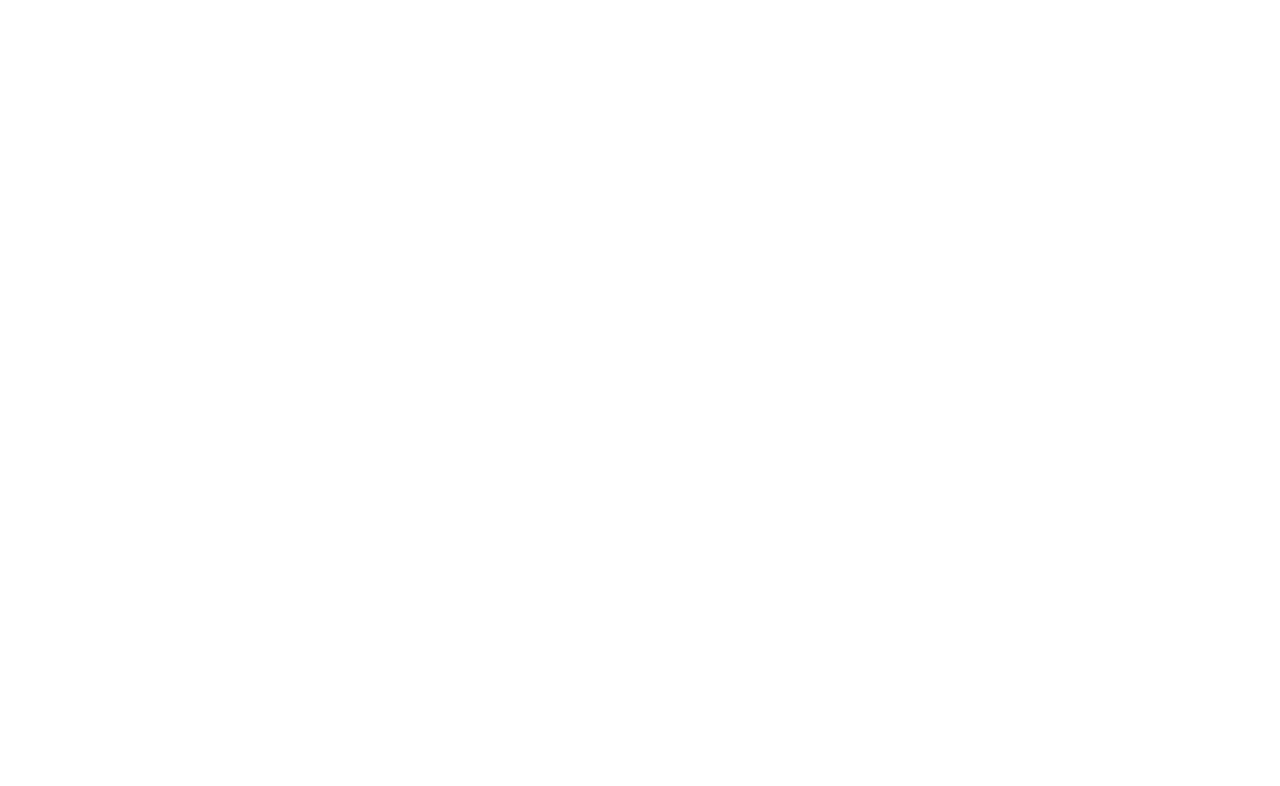
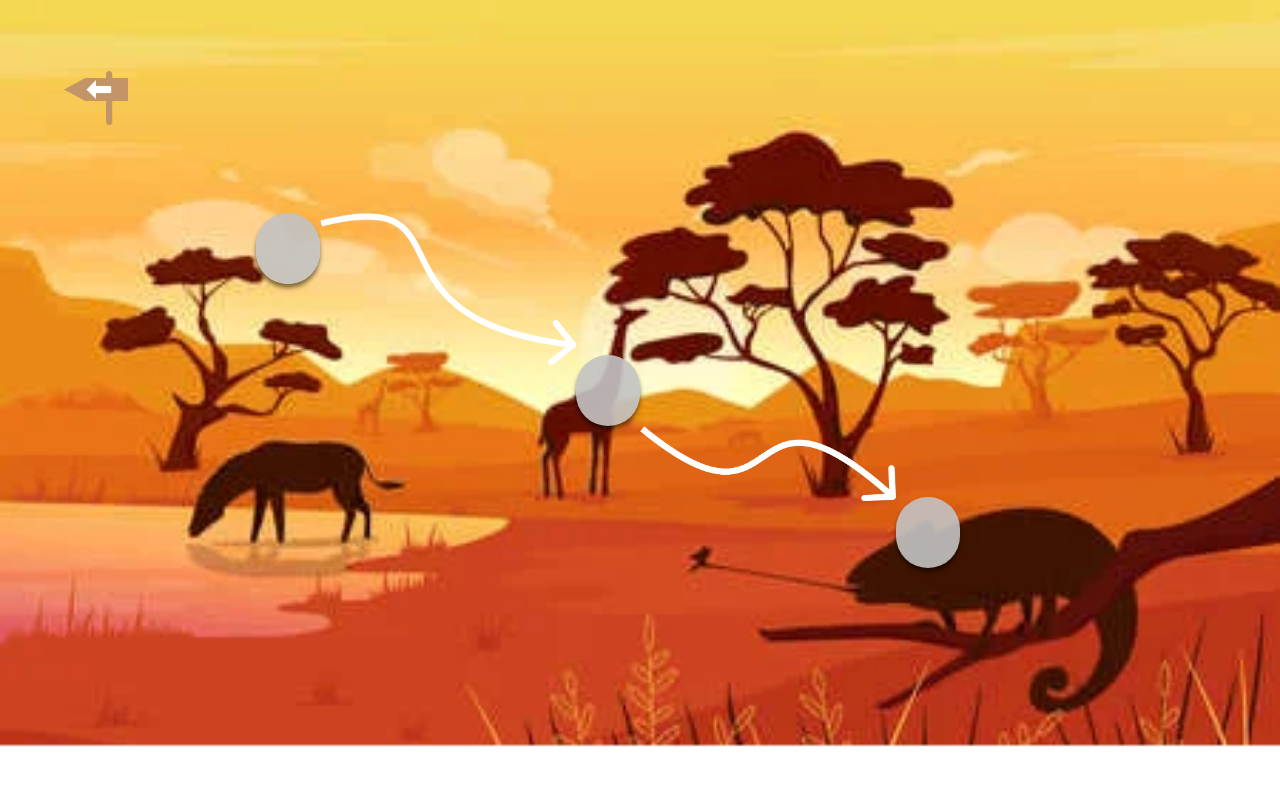
Before and after one commit to Daanp96/IPMEDTH_Prototype, a plain HTML site: page dierentuinpad.html in a window 1280 px wide. Drawn offline with Linux system fonts and the light colour scheme.

Commit message:
first elements added

```diff
--- a/dierentuinpad.html
+++ b/dierentuinpad.html
@@ -4,9 +4,20 @@
     <meta charset="UTF-8">
     <meta http-equiv="X-UA-Compatible" content="IE=edge">
     <meta name="viewport" content="width=device-width, initial-scale=1.0">
-    <title>Document</title>
+    <link rel="stylesheet" href="styles/main.css">
+    <title>Dierenpad</title>
 </head>
-<body>
-    <title></title>
+<body class="dierenpad--background">
+    <main>
+        <section class="section-grid">
+            <button class="backButton"></button>
+            <button class="puzzel1Button" id="js--puzzel1Button"></button>
+            <div class="arrow1"></div>
+            <button class="puzzel2Button" id="js--puzzel2Button"></button>
+            <div class="arrow2"></div>
+            <button class="puzzel3Button" id="js--puzzel3Button"></button>
+        </section>
+    </main>
+    <script src="js/index.js"></script>
 </body>
 </html>
--- a/js/index.js
+++ b/js/index.js
@@ -1 +1,8 @@
-console.log("AAAAAAAAAAAAAAAAAAAAAAAAAAAH");
+const puzzel1Button = document.getElementById('js--puzzel1Button');
+const puzzel2Button = document.getElementById('js--puzzel2Button');
+const puzzel3Button = document.getElementById('js--puzzel3Button');
+
+if(document.URL.includes('dierentuinpad')){
+    puzzel2Button.style.cursor = 'default';
+    puzzel3Button.style.cursor = 'default';
+}
--- a/styles/main.css
+++ b/styles/main.css
@@ -1,5 +1,78 @@
-* {
+*, *::before, *::after {
     padding: 0;
     margin: 0;
     box-sizing: border-box;
+  }
+
+  html {
+      font-size: 62.5%;
+  }
+
+.dierenpad--background{
+    font-size: 1.6rem;
+    background-image: url('../images/background-savanna.png');
+    background-repeat: no-repeat;
+    background-size: cover;
+
 }
+
+.section-grid{
+    width: 100%;
+    height: 71rem;
+    display: grid;
+    grid-template-rows: repeat(10, minmax(0,1fr));
+    grid-template-columns: repeat(20, minmax(0,1fr));
+    border-radius: 0.5rem;
+}
+
+.backButton{
+    background-image: url(../images/backButton.png);
+    background-repeat: no-repeat;
+    background-size: contain;
+    grid-column: 2 / span 1;
+    grid-row: 2 /span 1;
+    cursor: pointer;
+    border: none;
+    background-color: transparent;
+    outline: none;
+}
+.puzzel1Button, .puzzel2Button, .puzzel3Button{
+    border-radius: 4rem;
+    background: rgba(194, 194, 194, 0.9);
+    box-shadow: 0px 4px 4px rgba(0, 0, 0, 0.50);
+    border: none;
+    outline: none;
+    cursor: pointer;
+
+}
+
+.puzzel1Button{
+    grid-column: 5 / span 1;
+    grid-row: 4 /span 1;
+}
+
+.puzzel2Button{
+    grid-column: 10 / span 1;
+    grid-row: 6 /span 1;
+}
+
+.puzzel3Button{
+    grid-column: 15 / span 1;
+    grid-row: 8 /span 1;
+}
+
+.arrow1{
+    background-image: url(../images/arrowWhite.png);
+    background-repeat: no-repeat;
+    background-size: contain;
+    grid-column: 6 / span 4;
+    grid-row: 4 /span 3;
+}
+
+.arrow2{
+    background-image: url(../images/arrowWhite2.png);
+    background-repeat: no-repeat;
+    background-size: contain;
+    grid-column: 11 / span 4;
+    grid-row: 7 /span 3;
+}
```
Also changed, not shown: images/arrowWhite.png (added), images/arrowWhite2.png (added), images/backButton.png (added), images/background-savanna.png (added), images/background-savannah.png (added).
